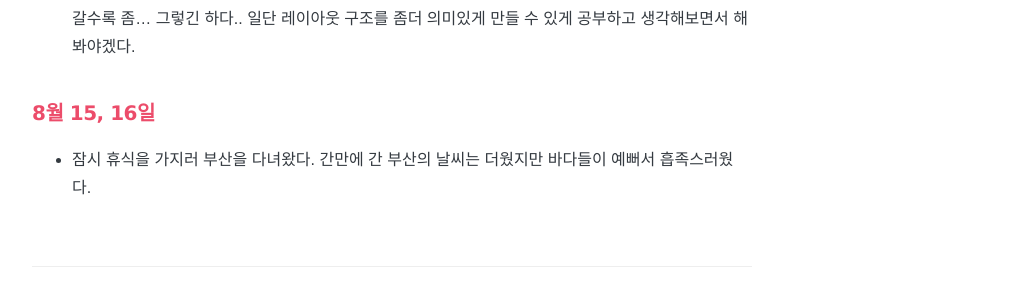
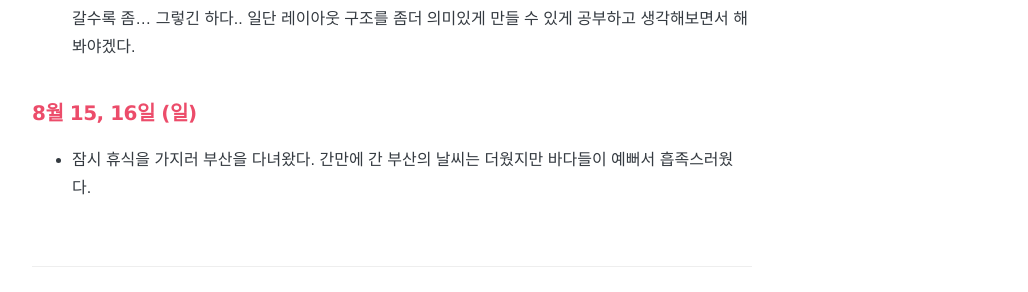
Before and after one commit to somefood/somefood.github.io, a Jekyll site: the page built from _posts/Today I Learned/2020-08-10-08-16-TIL.md, in a window 1280 px wide and 900 px high, scrolled down 516 px. Shown: the part 352-644 px from the top of the window, without its empty margins (248-1276 px from the left). Built offline with Jekyll 4.4.1, drawn with Linux system fonts in a browser that asks for light colours; nearby versions of some CDN libraries; comment, search, counter and statistics services are not loaded.

Commit message:
수정: 내용 추가

```diff
--- a/_posts/Today I Learned/2020-08-10-08-16-TIL.md
+++ b/_posts/Today I Learned/2020-08-10-08-16-TIL.md
@@ -22,5 +22,5 @@ comments: true
 ## 8월 14일 (금)
 - 친구랑 하는 웹페이지 디자인을 일부 구현했다. 기존에 제공되어있는 리소스에 계속 얹히는 식으로 하니 갈수록 좀... 그렇긴 하다.. 일단 레이아웃 구조를 좀더 의미있게 만들 수 있게 공부하고 생각해보면서 해봐야겠다.
 
-## 8월 15, 16일
+## 8월 15, 16일 (일)
 - 잠시 휴식을 가지러 부산을 다녀왔다. 간만에 간 부산의 날씨는 더웠지만 바다들이 예뻐서 흡족스러웠다.
```
